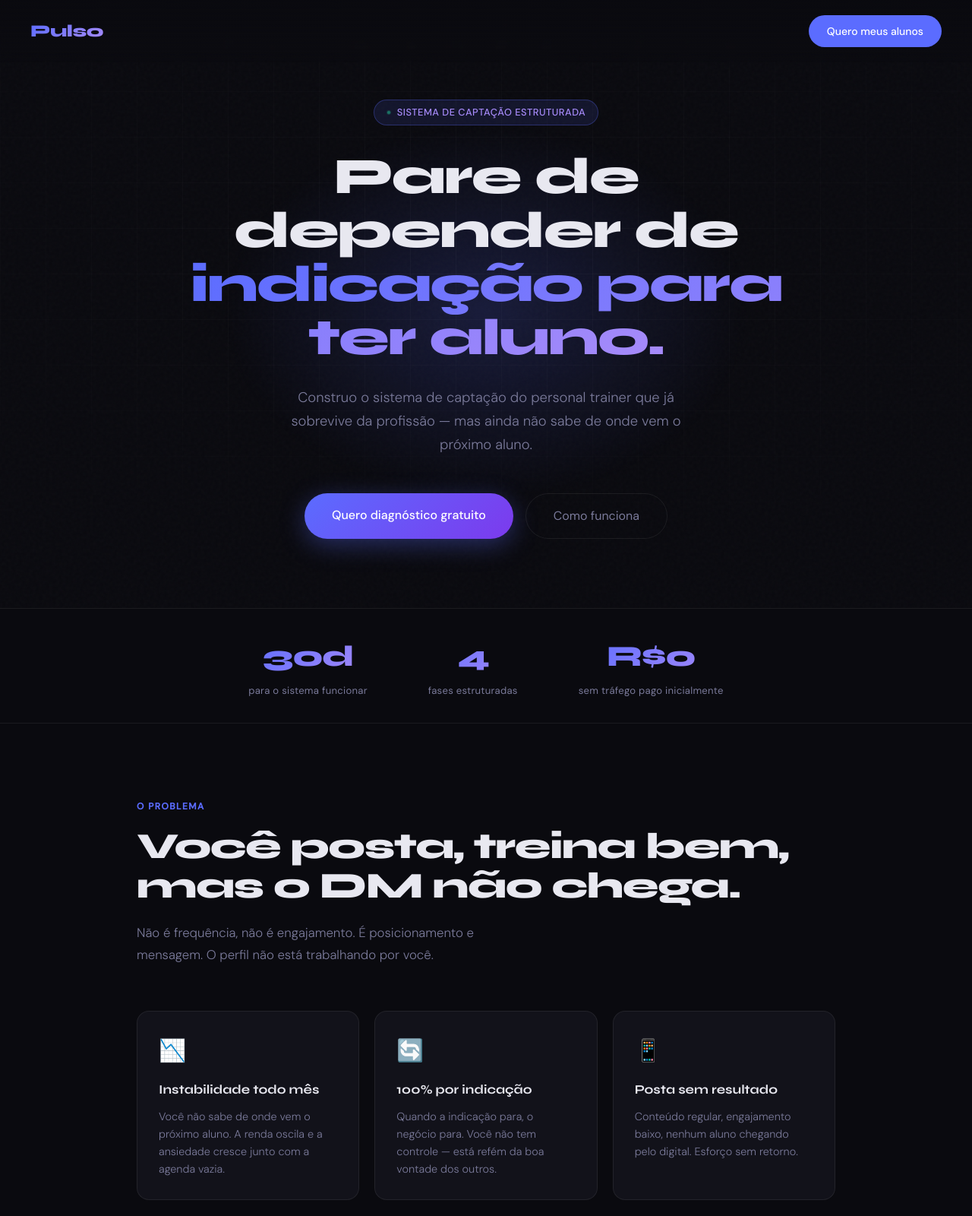
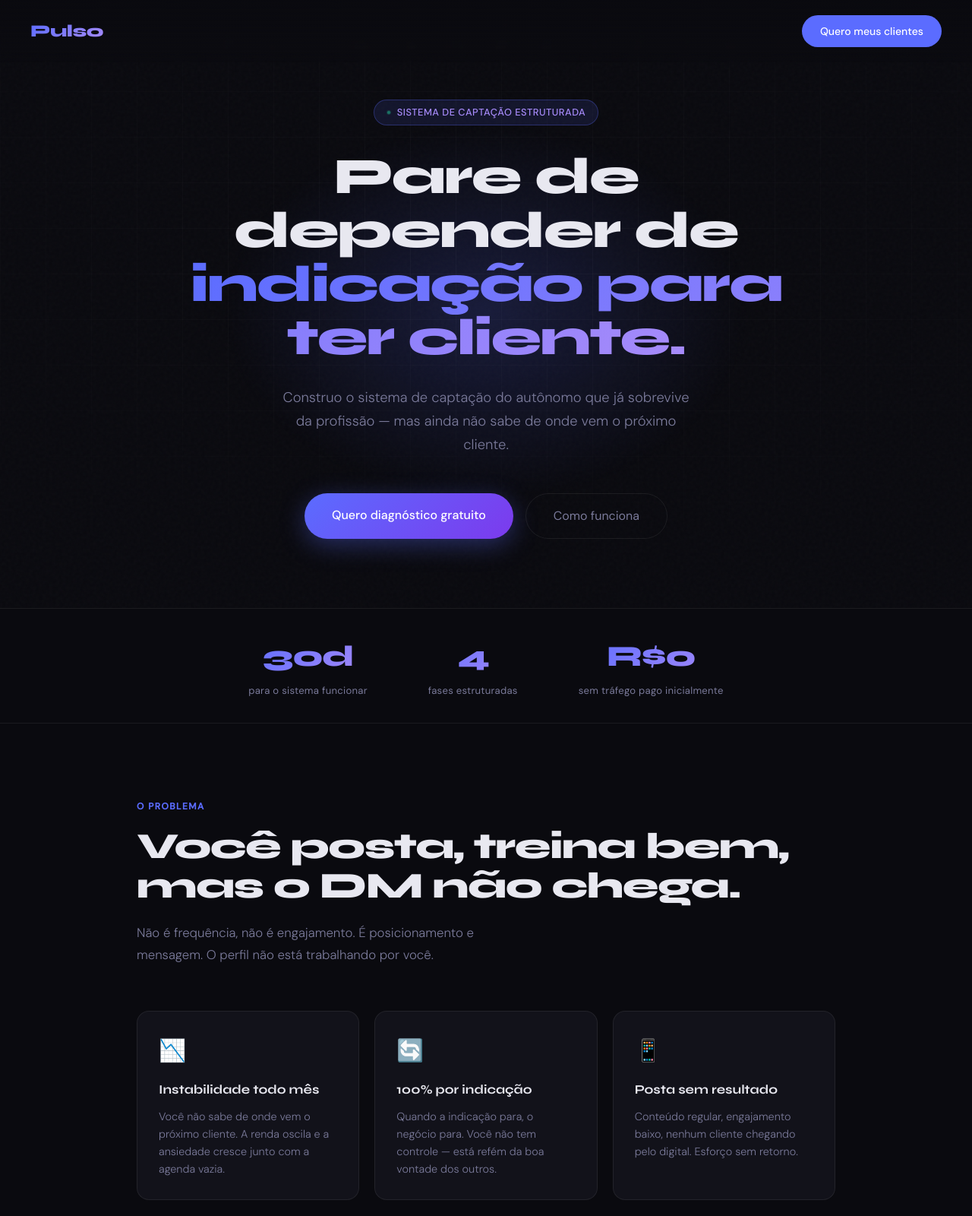
Before and after one commit to Ghosoares/pulso-landing, a plain HTML site: page index.html in a window 1280 px wide. Shown: the top 1600 px of the page at 76% size. Drawn offline with Linux system fonts and the light colour scheme.

Commit message:
Update title and text for client focus

```diff
--- a/index.html
+++ b/index.html
@@ -3,7 +3,7 @@
 <head>
   <meta charset="UTF-8">
   <meta name="viewport" content="width=device-width, initial-scale=1.0">
-  <title>Pulso — Sistema de Captação para Personal Trainers</title>
+  <title>Pulso — Sistema de Captação para Autônomos</title>
   <link rel="preconnect" href="https://fonts.googleapis.com">
   <link rel="preconnect" href="https://fonts.gstatic.com" crossorigin>
   <link href="https://fonts.googleapis.com/css2?family=Syne:wght@400;600;700;800&family=DM+Sans:ital,wght@0,300;0,400;0,500;1,300&display=swap" rel="stylesheet">
@@ -226,6 +226,7 @@
     }
 
     .stat-item { text-align: center; }
+
     .stat-number {
       font-family: var(--font-display);
       font-size: 2.4rem;
@@ -236,6 +237,7 @@
       -webkit-background-clip: text;
       -webkit-text-fill-color: transparent;
     }
+
     .stat-label { font-size: 0.82rem; color: var(--muted); margin-top: 4px; letter-spacing: 0.02em; }
 
     section { position: relative; z-index: 1; }
@@ -288,7 +290,10 @@
     }
     .dor-card:hover { border-color: rgba(91,108,255,0.3); transform: translateY(-4px); }
 
-    .dor-icon { font-size: 1.8rem; margin-bottom: 16px; }
+    .dor-icon {
+      font-size: 1.8rem;
+      margin-bottom: 16px;
+    }
 
     .dor-card h3 {
       font-family: var(--font-display);
@@ -312,7 +317,10 @@
       border-bottom: 1px solid var(--border);
     }
 
-    .metodo-inner { max-width: 1000px; margin: 0 auto; }
+    .metodo-inner {
+      max-width: 1000px;
+      margin: 0 auto;
+    }
 
     .metodo-header {
       display: grid;
@@ -535,6 +543,7 @@
 
     .footer-text { font-size: 0.82rem; color: var(--muted); }
 
+    /* reveal ao scroll */
     .reveal {
       opacity: 0;
       transform: translateY(24px);
@@ -542,6 +551,7 @@
     }
     .reveal.visible { opacity: 1; transform: translateY(0); }
 
+    /* mobile */
     @media (max-width: 768px) {
       nav { padding: 16px 20px; }
       .hero { padding: 100px 20px 60px; }
@@ -558,19 +568,21 @@
 </head>
 <body>
 
+  <!-- Nav -->
   <nav>
     <div class="nav-logo">Pulso</div>
-    <a href="#cta" class="nav-cta">Quero meus alunos</a>
+    <a href="#cta" class="nav-cta">Quero meus clientes</a>
   </nav>
 
+  <!-- Hero -->
   <section class="hero">
     <div class="hero-glow"></div>
     <div class="hero-grid"></div>
     <div class="hero-inner reveal">
       <div class="hero-badge">Sistema de Captação Estruturada</div>
-      <h1>Pare de depender de<br><em>indicação para ter aluno.</em></h1>
+      <h1>Pare de depender de<br><em>indicação para ter cliente.</em></h1>
       <p class="hero-sub">
-        Construo o sistema de captação do personal trainer que já sobrevive da profissão — mas ainda não sabe de onde vem o próximo aluno.
+        Construo o sistema de captação do autônomo que já sobrevive da profissão — mas ainda não sabe de onde vem o próximo cliente.
       </p>
       <div class="hero-actions">
         <a href="#cta" class="btn-primary">Quero diagnóstico gratuito</a>
@@ -579,6 +591,7 @@
     </div>
   </section>
 
+  <!-- Stats -->
   <div class="stats-bar">
     <div class="stat-item reveal">
       <div class="stat-number">30d</div>
@@ -594,6 +607,7 @@
     </div>
   </div>
 
+  <!-- Problema -->
   <div class="dor">
     <div class="reveal">
       <div class="section-label">O problema</div>
@@ -604,7 +618,7 @@
       <div class="dor-card reveal">
         <div class="dor-icon">📉</div>
         <h3>Instabilidade todo mês</h3>
-        <p>Você não sabe de onde vem o próximo aluno. A renda oscila e a ansiedade cresce junto com a agenda vazia.</p>
+        <p>Você não sabe de onde vem o próximo cliente. A renda oscila e a ansiedade cresce junto com a agenda vazia.</p>
       </div>
       <div class="dor-card reveal" style="transition-delay:0.1s">
         <div class="dor-icon">🔄</div>
@@ -614,11 +628,12 @@
       <div class="dor-card reveal" style="transition-delay:0.2s">
         <div class="dor-icon">📱</div>
         <h3>Posta sem resultado</h3>
-        <p>Conteúdo regular, engajamento baixo, nenhum aluno chegando pelo digital. Esforço sem retorno.</p>
+        <p>Conteúdo regular, engajamento baixo, nenhum cliente chegando pelo digital. Esforço sem retorno.</p>
       </div>
     </div>
   </div>
 
+  <!-- Método -->
   <div class="metodo" id="metodo">
     <div class="metodo-inner">
       <div class="metodo-header">
@@ -661,6 +676,7 @@
     </div>
   </div>
 
+  <!-- Oferta -->
   <div class="oferta" id="oferta">
     <div class="reveal">
       <div class="section-label">A oferta</div>
@@ -698,6 +714,7 @@
     </div>
   </div>
 
+  <!-- CTA -->
   <div class="cta-final" id="cta">
     <div class="cta-glow"></div>
     <div class="reveal">
@@ -709,6 +726,7 @@
     </div>
   </div>
 
+  <!-- Footer -->
   <footer>
     <div class="footer-logo">Pulso</div>
     <div class="footer-text">@osoares.gustavo · Sistema de Captação Estruturada</div>
@@ -716,15 +734,18 @@
   </footer>
 
   <script>
+    // fade nos elementos ao entrar na viewport
     const observer = new IntersectionObserver((entries) => {
       entries.forEach(entry => {
-        if (entry.isIntersecting) entry.target.classList.add('visible');
+        if (entry.isIntersecting) {
+          entry.target.classList.add('visible');
+        }
       });
     }, { threshold: 0.1 });
 
     document.querySelectorAll('.reveal').forEach(el => observer.observe(el));
 
-    // hero já aparece no load
+    // hero aparece logo no load
     setTimeout(() => {
       document.querySelector('.hero .reveal')?.classList.add('visible');
     }, 100);
```
